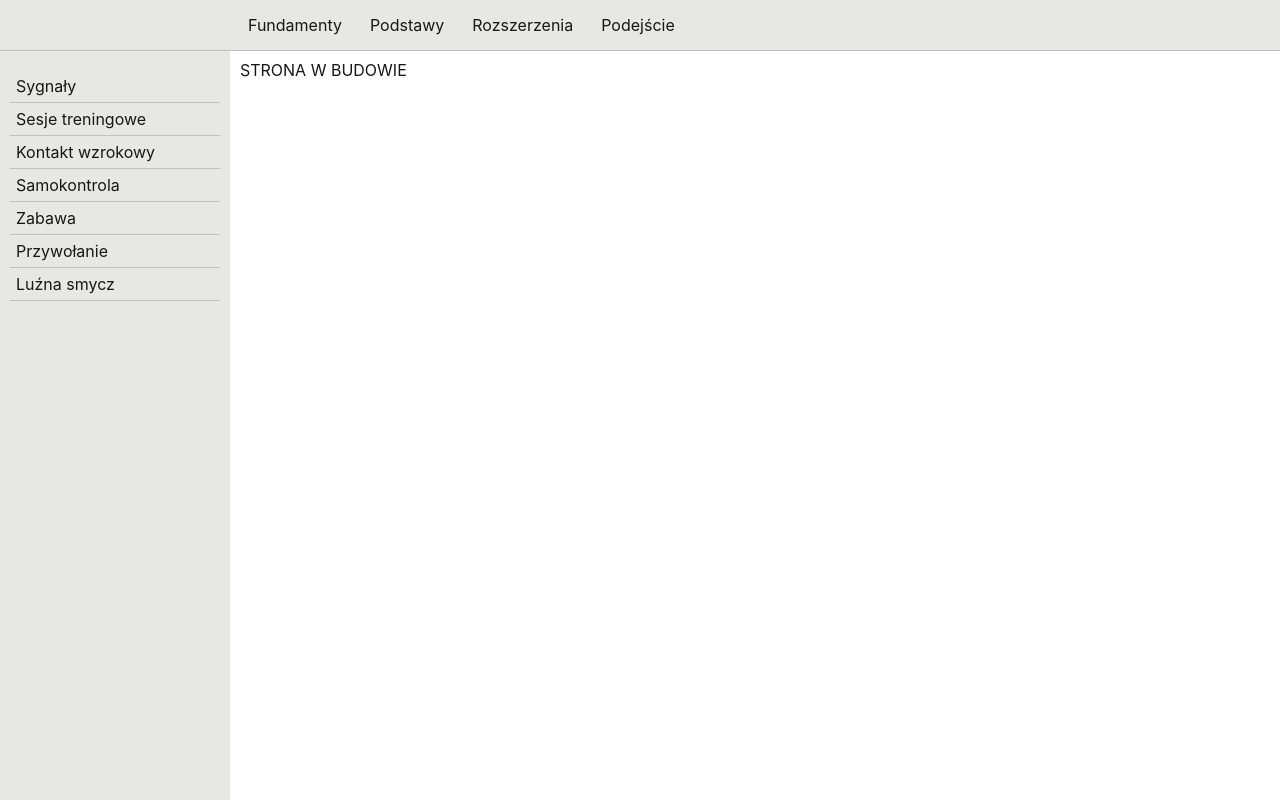
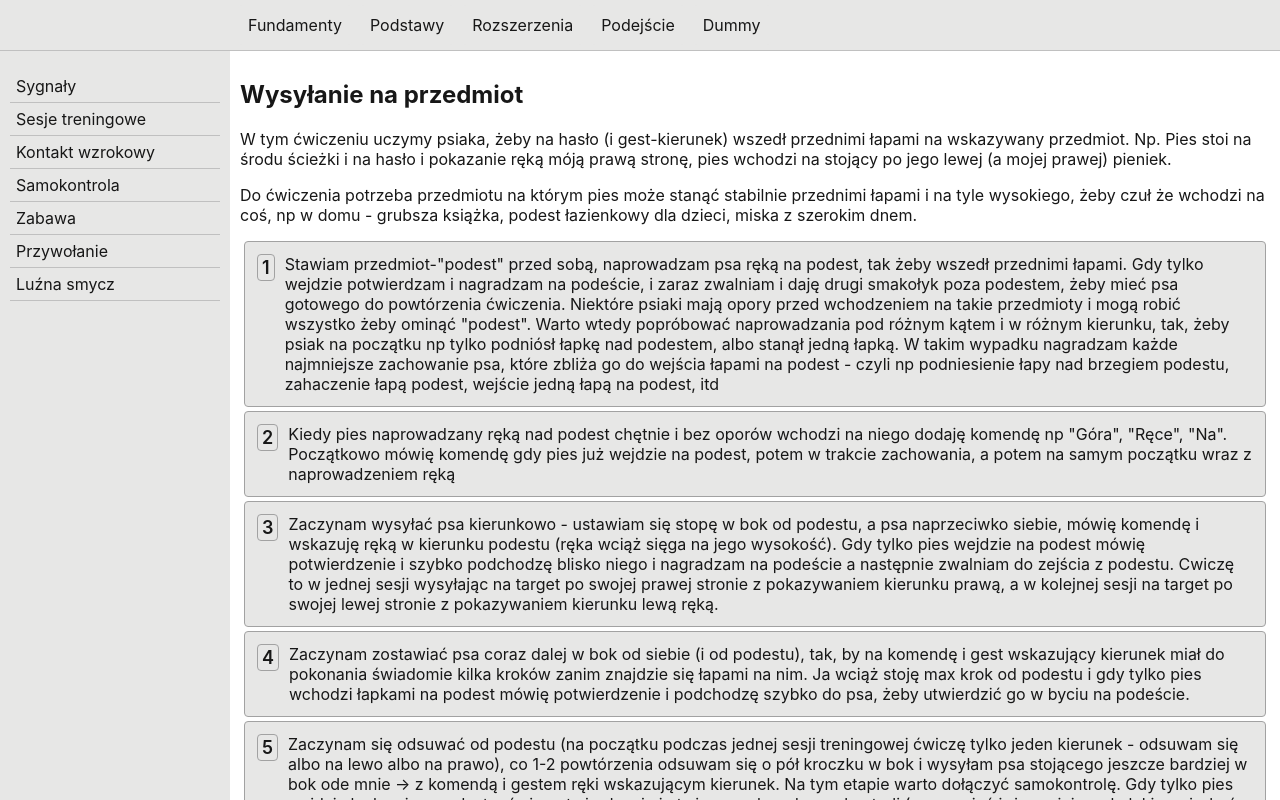
Before and after one commit to MonikaKrella/GoldenPawsAcademy, a React (Create React App) app: page /platform in a window 1280 px wide. Built offline with nearby package versions, Linux system fonts and the light colour scheme.

Commit message:
platform 14.12

```diff
--- a/src/App.tsx
+++ b/src/App.tsx
@@ -20,6 +20,9 @@ import HandTarget from './components/hand-target-page/HandTarget';
 import Stay from './components/stay-page/Stay';
 import Positions from './components/positions-page/Positions';
 import RunToToy from './components/run-to-toy-page/RunToToy';
+import Platform from './components/platform-page/Platform';
+import DummyIntro from './components/dummy-page/DummyIntro';
+import StopWhistle from './components/dummy-page/StopWhistle';
 
 function App() {
   return (
@@ -41,7 +44,7 @@ function App() {
           <Route path="/target" element={<HandTarget />} />
           <Route path="/run-to-toy" element={<RunToToy />} />
           <Route path="/round" element={<InBuildPage />} />
-          <Route path="/platform" element={<InBuildPage />} />
+          <Route path="/platform" element={<Platform />} />
           <Route path="/position-movement" element={<InBuildPage />} />
           <Route path="/stop-run" element={<InBuildPage />} />
           <Route path="/stick" element={<InBuildPage />} />
@@ -50,6 +53,8 @@ function App() {
           <Route path="/rewards" element={<Rewards />} />
           <Route path="/mistakes" element={<Mistakes />} />
           <Route path="/punishments" element={<InBuildPage />} />
+          <Route path="/dummy" element={<DummyIntro />} />
+          <Route path="/stop-whistle" element={<StopWhistle />} />
           <Route path="/*" element={<InBuildPage />} />
         </Routes>
       </Layout>
--- /dev/null
+++ b/src/components/dummy-page/DummyIntro.tsx
@@ -0,0 +1,14 @@
+import { DummyIntroText } from "../../data/dummy/dummy-intro";
+import PageTitle from "../../reusable-components/PageTitle/PageTitle";
+import Textbox from "../../reusable-components/Textbox/Textbox";
+
+const DummyIntro = () => {
+    return (
+        <div>
+            <PageTitle title = {DummyIntroText.pageTitle} />
+            <Textbox text = {DummyIntroText.intro} />
+        </div>
+    );
+};
+
+export default DummyIntro;
--- /dev/null
+++ b/src/components/dummy-page/StopWhistle.tsx
@@ -0,0 +1,24 @@
+import { stopWhistleText } from "../../data/dummy/stop-whistle";
+import PageTitle from "../../reusable-components/PageTitle/PageTitle";
+import Step from "../../reusable-components/Step/Step";
+import Textbox from "../../reusable-components/Textbox/Textbox";
+import Tip from "../../reusable-components/Tip/Tip";
+
+const StopWhistle = () => {
+    return (
+        <div>
+            <PageTitle title = {stopWhistleText.pageTitle} />
+            <Textbox text = {stopWhistleText.intro} />
+            <Step stepNumber={1} text={stopWhistleText.step1} />
+            <Step stepNumber={2} text={stopWhistleText.step2} />
+            <Step stepNumber={3} text={stopWhistleText.step3} />
+            <Step stepNumber={4} text={stopWhistleText.step4} />
+            <Step stepNumber={5} text={stopWhistleText.step5} />
+            <Step stepNumber={6} text={stopWhistleText.step6} />
+            <Tip text={stopWhistleText.tip1} />
+            <Tip text={stopWhistleText.tip2} />
+        </div>
+    );
+};
+
+export default StopWhistle;
--- /dev/null
+++ b/src/components/platform-page/Platform.tsx
@@ -0,0 +1,23 @@
+import { platformText } from "../../data/platform";
+import PageTitle from "../../reusable-components/PageTitle/PageTitle";
+import Step from "../../reusable-components/Step/Step";
+import Textbox from "../../reusable-components/Textbox/Textbox";
+import Tip from "../../reusable-components/Tip/Tip";
+
+const Platform = () => {
+    return (
+        <div>
+            <PageTitle title = {platformText.title} />
+            <Textbox text = {platformText.intro} />
+            <Textbox text = {platformText.equipment} />
+            <Step stepNumber={1} text={platformText.step1} />
+            <Step stepNumber={2} text={platformText.step2} />
+            <Step stepNumber={3} text={platformText.step3} />
+            <Step stepNumber={4} text={platformText.step4} />
+            <Step stepNumber={5} text={platformText.step5} />
+            <Tip text = {platformText.tip1} />
+        </div>
+    );
+};
+
+export default Platform;
--- a/src/layout/layout/LayoutData.ts
+++ b/src/layout/layout/LayoutData.ts
@@ -109,4 +109,17 @@ export const LayoutData: LayoutModule[] = [
       },
     ],
   },
+  {
+    navbarTitle: 'Dummy',
+    sidebarData: [
+      {
+        title: 'Dummy',
+        path: '/dummy',
+      },
+      {
+        title: 'Gwizdek stój',
+        path: '/stop-whistle',
+      }
+    ]
+  }
 ];
```
